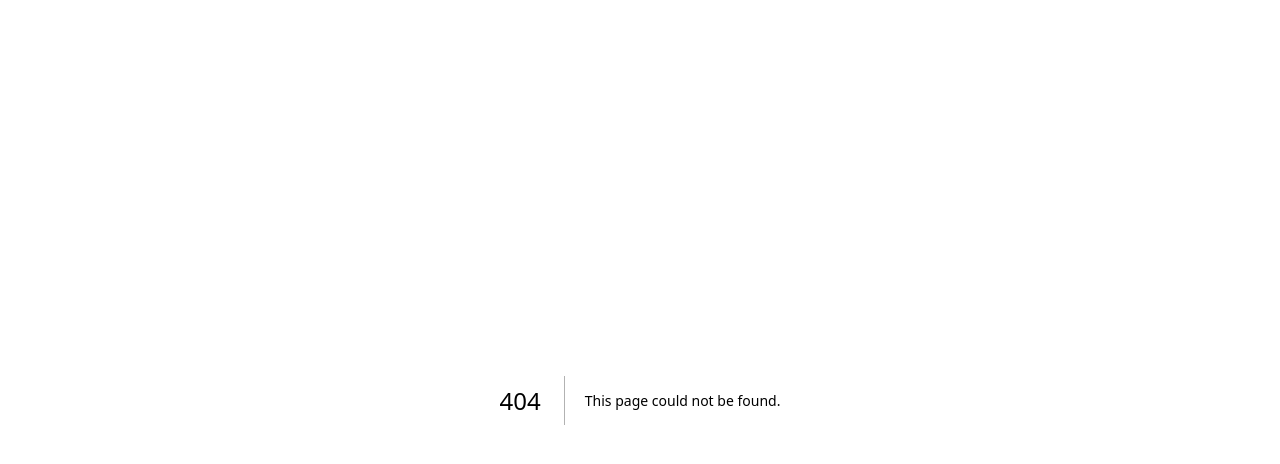
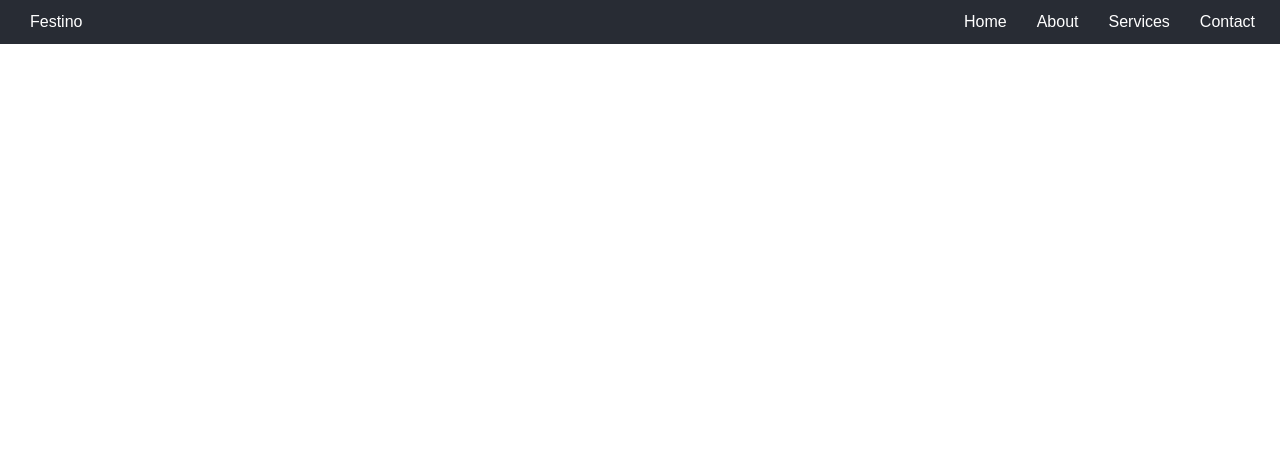
Before and after one commit to gyuni1337/festino, a Next.js app: page /register in a window 1280 px wide. Before the commit this address had no page. Shown: the top 464 px of the page. Built offline with nearby package versions, Linux system fonts and the light colour scheme.

Commit message:
created login and register page

```diff
--- a/src/app/globals.css
+++ b/src/app/globals.css
@@ -5,13 +5,6 @@
 :root {
   --background: #ffffff;
   --foreground: #171717;
-}
-
-@media (prefers-color-scheme: dark) {
-  :root {
-    --background: #0a0a0a;
-    --foreground: #ededed;
-  }
 }
 
 body {
--- /dev/null
+++ b/src/app/register/page.js
@@ -0,0 +1,10 @@
+import Navbar from "@/components/Navbar";
+
+export default function Page() {
+    return (
+
+        <div>
+            <Navbar />
+        </div>
+    );
+}
```
